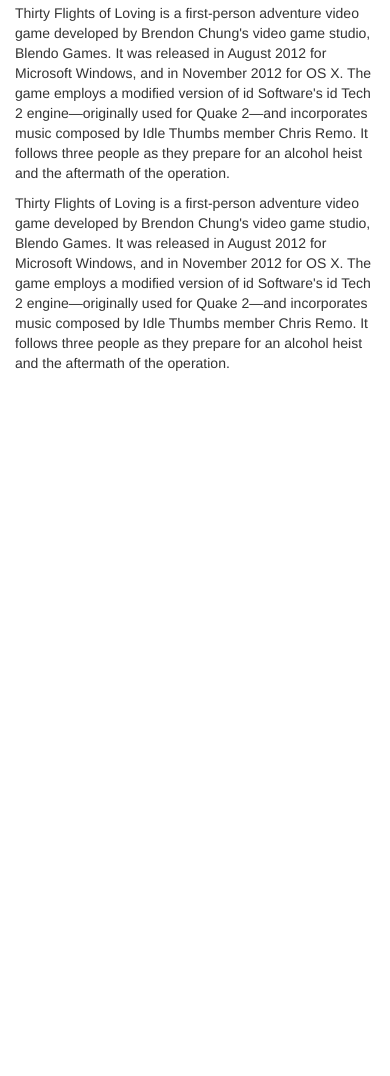
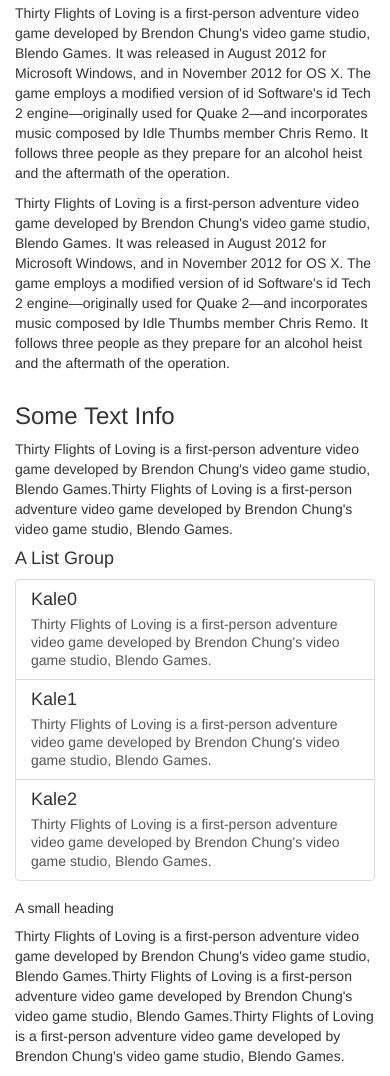
Before and after one commit to hackjustu/Template-with-Bootstrap, a plain HTML site: page index.html in a window 390 px wide. Shown: the part 2648-3724 px from the top of the page. Before the commit the page ends 3031 px from the top, so only its background shows below. Drawn offline with nearby package versions, Linux system fonts and the light colour scheme.

Commit message:
In this version, we add a feature called "List Group" -- Very suitable for mobile device

```diff
--- a/index.html
+++ b/index.html
@@ -308,6 +308,31 @@
                     </div><!-- end tabblable -->
                 </div><!-- end col-sm-6 -->
 
+                <div class="col-sm-6">
+                    <h3>Some Text Info</h3>
+                    <p>Thirty Flights of Loving is a first-person adventure video game developed by Brendon Chung's video game studio, Blendo Games.Thirty Flights of Loving is a first-person adventure video game developed by Brendon Chung's video game studio, Blendo Games.</p>
+
+                    <h4>A List Group</h4>
+
+                    <div class="list-group">
+                        <a href="#" class="list-group-item">
+                            <h4 class="list-group-item-heading">Kale0</h4>
+                            <p class="list-group-item-text">Thirty Flights of Loving is a first-person adventure video game developed by Brendon Chung's video game studio, Blendo Games.</p>
+                        </a>
+                        <a href="#" class="list-group-item">
+                            <h4 class="list-group-item-heading">Kale1</h4>
+                            <p class="list-group-item-text">Thirty Flights of Loving is a first-person adventure video game developed by Brendon Chung's video game studio, Blendo Games.</p>
+                        </a>
+                        <a href="#" class="list-group-item">
+                            <h4 class="list-group-item-heading">Kale2</h4>
+                            <p class="list-group-item-text">Thirty Flights of Loving is a first-person adventure video game developed by Brendon Chung's video game studio, Blendo Games.</p>
+                        </a>
+                    </div><!-- end list-group -->
+
+                    <h5>A small heading</h5>
+                    <p>Thirty Flights of Loving is a first-person adventure video game developed by Brendon Chung's video game studio, Blendo Games.Thirty Flights of Loving is a first-person adventure video game developed by Brendon Chung's video game studio, Blendo Games.Thirty Flights of Loving is a first-person adventure video game developed by Brendon Chung's video game studio, Blendo Games.</p>
+                </div><!-- end col-sm-6 -->
+
             </div><!-- end moreInfo -->
 
             <div class="row" id="moreCourses">
```
